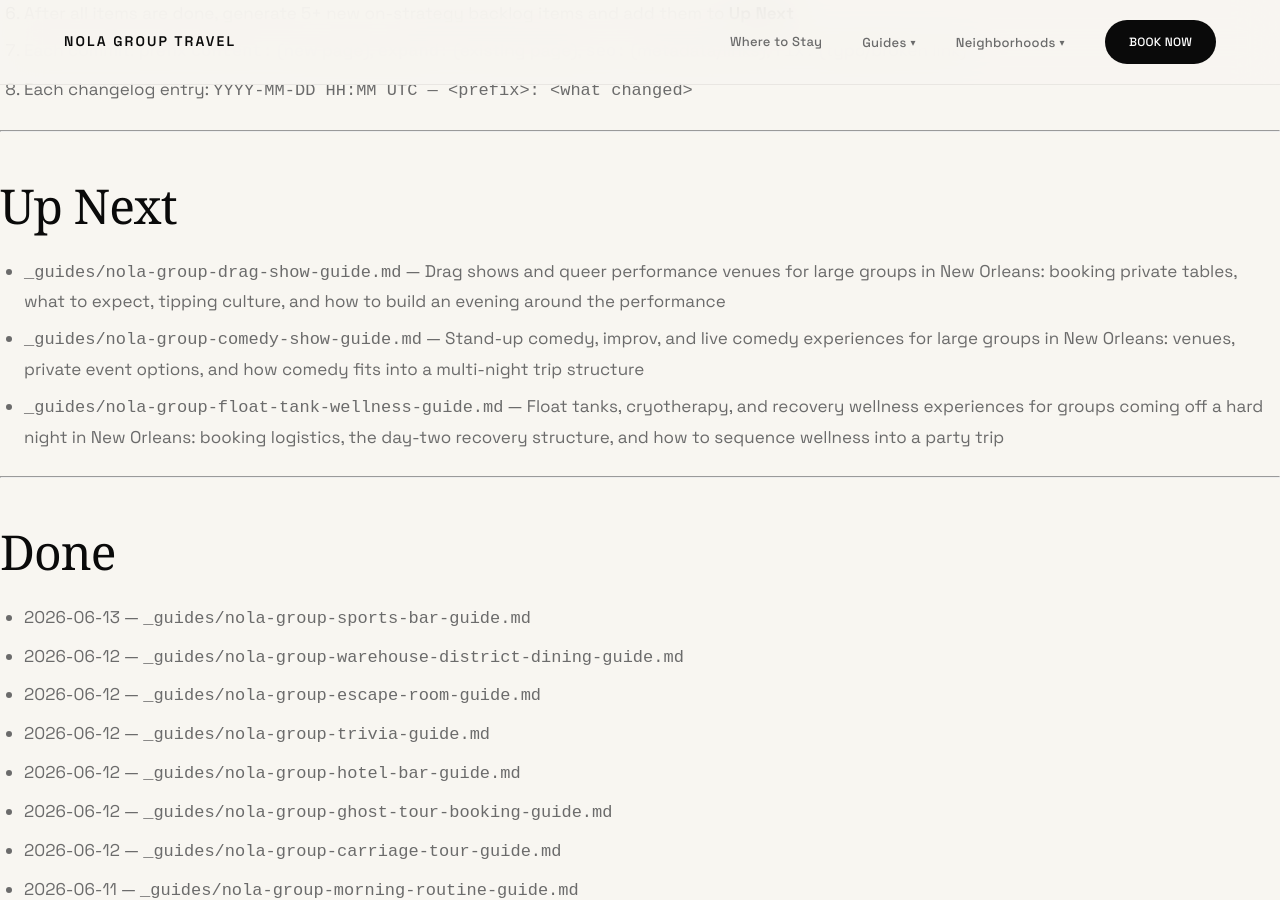
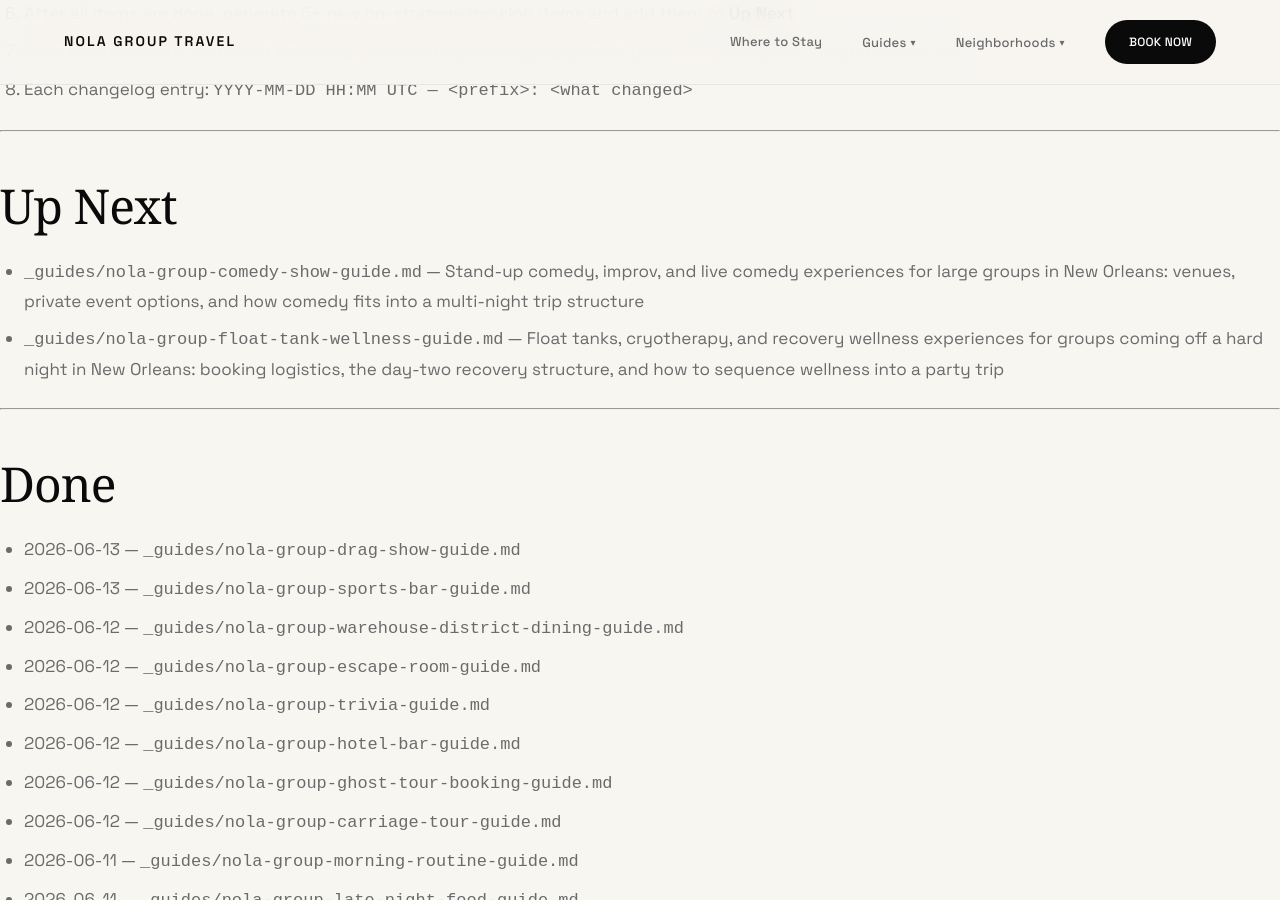
Before and after one commit to sjworth-dev/nola-group-travel, a Jekyll site: the page built from ROADMAP.md, in a window 1280 px wide and 900 px high, scrolled down 3609 px. Built offline with Jekyll 4.4.1, drawn with Linux system fonts in a browser that asks for light colours; some web fonts are replaced; our own code applies the rules of GitHub Pages for plain Markdown files; part of the change alters nothing that is shown.

Commit message:
content: add _guides/nola-group-drag-show-guide.md
Drag shows and queer performance venues for large groups in New Orleans:
private table booking, tipping culture, bar vs. cabaret vs. brunch format
comparison, evening structure, and accommodation layer for groups of 10-30.

https://claude.ai/code/session_012hbpgyL7KPWP6zKKbnYM2L

```diff
--- a/ROADMAP.md
+++ b/ROADMAP.md
@@ -99,7 +99,6 @@ New guides go in `_guides/<slug>.md`. New neighborhood pages go in `_neighborhoo
 
 ## Up Next
 
-- `_guides/nola-group-drag-show-guide.md` — Drag shows and queer performance venues for large groups in New Orleans: booking private tables, what to expect, tipping culture, and how to build an evening around the performance
 - `_guides/nola-group-comedy-show-guide.md` — Stand-up comedy, improv, and live comedy experiences for large groups in New Orleans: venues, private event options, and how comedy fits into a multi-night trip structure
 - `_guides/nola-group-float-tank-wellness-guide.md` — Float tanks, cryotherapy, and recovery wellness experiences for groups coming off a hard night in New Orleans: booking logistics, the day-two recovery structure, and how to sequence wellness into a party trip
 
@@ -107,6 +106,7 @@ New guides go in `_guides/<slug>.md`. New neighborhood pages go in `_neighborhoo
 
 ## Done
 
+- 2026-06-13 — `_guides/nola-group-drag-show-guide.md`
 - 2026-06-13 — `_guides/nola-group-sports-bar-guide.md`
 - 2026-06-12 — `_guides/nola-group-warehouse-district-dining-guide.md`
 - 2026-06-12 — `_guides/nola-group-escape-room-guide.md`
@@ -433,5 +433,6 @@ New guides go in `_guides/<slug>.md`. New neighborhood pages go in `_neighborhoo
 2026-06-08 11:00 UTC — content: add _guides/nola-super-bowl-lx-group-guide.md — Super Bowl week group planning guide for 15-30 people: ticket strategy, week structure, watch party options, and accommodation logistics — how to buy out a bar or courtyard for a private group event: buyout structures, venue types, negotiation framework, and villa vs. buyout comparison
 2026-06-07 11:00 UTC — content: add _guides/nola-jazz-second-line-bookings.md — how to hire a brass band or book a private second line: costs, lead times, permits, what's included, and what the experience looks like
 2026-06-13 10:00 UTC — content: add _guides/nola-group-sports-bar-guide.md — private rooms, Saints fan dynamics, multi-game strategy, and game day logistics for groups of 15-30
+2026-06-13 11:00 UTC — content: add _guides/nola-group-drag-show-guide.md — drag shows and queer performance venues for large groups: private table booking, tipping culture, evening structure, and brunch format for groups of 10-30
 2026-06-12 14:00 UTC — content: add _guides/nola-group-warehouse-district-dining-guide.md — Julia/Fulton restaurant corridor, private dining rooms, pre-event dinner logistics for Convention Center and Caesars Superdome groups
 2026-06-12 02:50 UTC — seo+fix+assets (user-approved session, not the routine): added GA4 (G-2C43B728E6) to default layout; removed duplicate <title>/<meta description> (jekyll-seo-tag now sole emitter); default og:image via _config.yml defaults; UTM-tagged all 739 outbound Castleday/Syd links across 168 files; fixed 8 dead deep links (/corporate → /corporate-retreats, /bachelorette → /bachelorette-parties); added 8 real property photos to /assets/images/ + homepage photo hero; where-to-stay: property photos, 12BR/17-bed framing, 2 verified review quotes; events.md: marked passed 2026 events, added what's-ahead intro; updated Hard Rules (UTM format, valid deep slugs, photo inventory, verified facts).
--- /dev/null
+++ b/_guides/nola-group-drag-show-guide.md
@@ -0,0 +1,210 @@
+---
+title: "New Orleans Drag Shows for Large Groups: The Complete Guide"
+description: "Drag shows and queer performance venues for large groups in New Orleans: how to book private tables, what to expect, tipping culture, and how to structure a full evening around the performance."
+category: "Nightlife"
+card_title: "Drag Shows for Large Groups"
+card_description: "Private table booking, tipping culture, what to expect, and how to structure a full NOLA evening around drag performance for groups of 10-30."
+date: 2026-06-13
+---
+
+New Orleans has one of the most authentic drag cultures in the American South. This isn't a novelty act imported for tourist consumption — it's a scene that has existed here for decades, rooted in the same queer community that has made the French Quarter's gay bar corridor one of the most enduring in the country. The performers are local artists, many of them working across multiple venues and formats. The audiences are mixed — tourists, regulars, locals, bachelorette parties, birthday groups, first-timers, and longtime fans sitting at the same bar.
+
+For large groups, drag shows solve a specific trip-planning problem: they're high-energy, social, and entertaining without requiring everyone to have identical interests. A group of 20 with varying nightlife preferences — some want to dance, some want to drink, some want something to watch, some just want to be in a room where something interesting is happening — all find something in a good drag performance.
+
+The challenge at 15-30 people is logistics. You can't just walk into a small cabaret venue and seat a large group together on a Saturday night. The private table question, the tipping reality, how to pick the right type of performance for your group's energy — these decisions shape whether drag night is a genuine highlight or a chaotic evening of standing in doorways.
+
+---
+
+## Quick Checklist
+
+- [ ] Identify what kind of performance your group wants: seated dinner show, bar performance with walk-around space, late-night after-midnight cabaret, or all-ages (earlier) vs. adults-only late set
+- [ ] For groups of 15+, call venues directly about private table reservations or semi-private sections — do not assume walk-in availability for large groups on weekend nights
+- [ ] Ask specifically about table minimums (many venues require a per-head beverage spend at reserved tables)
+- [ ] Confirm show times and whether the show is ticketed separately from drinks
+- [ ] Establish a tipping fund before you arrive — collecting cash at the door or designating someone to manage bills for tipping is infinitely better than 20 people scrambling
+- [ ] For bachelorette groups: call ahead and tell the venue — many performers will acknowledge the bride, and some venues have specific bachelorette programming
+- [ ] Plan what happens after the show — the evening structure should use drag night as an anchor, not an endpoint
+- [ ] If Southern Decadence or Pride weekend, book 4-6 weeks out; venues fill fast and table minimums go up
+- [ ] Arrive 30 minutes before showtime — private tables still go to the first people there, and the pre-show energy at a drag venue is part of the experience
+
+---
+
+## Understanding the NOLA Drag Scene
+
+New Orleans drag exists in a few different formats, and the format matters for group planning.
+
+### Bar Performance (No Cover or Low Cover)
+
+The most accessible format. A performer works the room — moving between tables, interacting with the crowd, accepting tips — while a DJ or recorded music plays. These sets often run in shifts (a performer does 3-4 songs, exits, another takes over). The energy is immediate and participatory.
+
+**For groups:** The walk-around format works well for groups that want a social atmosphere where people can move around, go to the bar, and drift in and out of the performance. It's harder to keep a group of 20 focused on one thing, but that's actually fine — not everyone needs to watch every set. The ones who are into it will be into it; the ones who aren't can keep talking.
+
+**The downside:** Seating is often first-come. A group of 20 arriving together to a standing-room bar with no reservation will be split up or standing.
+
+### Ticketed Cabaret Shows
+
+A structured performance with a set start time, assigned or reserved seating, and a programmed lineup of performers. Think of it as theater that allows drinks. Some venues have dinner service; most have drink service with a minimum.
+
+**For groups:** This is the format that best serves large groups who want a cohesive experience. Everyone is seated together, facing the same stage, watching the same show. The group is a unit. The trade-off is advance booking requirement and, usually, a higher per-person cost than a bar performance.
+
+### Brunch Drag Shows
+
+One of the most underrated formats for groups. A weekend drag brunch combines food service with live performance in a way that works for the whole group — including people who aren't natural late-night nightclub attendees. The energy is festive without being overwhelming, and the earlier time slot (usually starting between 10am-1pm) means the group has the full afternoon and evening ahead.
+
+For bachelorette parties, birthday groups, and mixed-interest groups who want something memorable without committing to a midnight start time, the drag brunch is often the right call.
+
+### Late-Night Cabaret (Midnight and After)
+
+New Orleans drag has a strong late-night tradition. The midnight and 1am shows exist because the city doesn't close, and the crowd that shows up for the midnight set is self-selected for energy. These shows are often more unpredictable, more raucous, and more adult than the earlier sets.
+
+**For groups:** This format favors night-owl groups who have been building energy across the evening. If your group is flagging by midnight, this is the wrong call. If your group is the type that gains energy as the night goes on, this is the move.
+
+---
+
+## Booking Private Tables for Large Groups
+
+For groups of 15+, private table reservations are not optional on weekend nights. The question is how to secure them.
+
+### How to Book
+
+Call the venue directly. Email works for some venues, but a phone call gets you a real answer faster and gives you the chance to ask follow-up questions that an email form won't accommodate.
+
+**What to tell them:**
+- Your exact group size
+- The date and show time you want
+- Whether it's a special occasion (bachelorette, birthday, etc.)
+- Whether anyone in your group has mobility or accessibility needs — drag venues range from fully accessible to "one step up into the main room," and that detail matters for 30 people
+
+**What to ask them:**
+- Is there a table minimum (beverage spend per person or per table)?
+- Is the show ticketed separately, or is it included with the table reservation?
+- Does the private table hold the full group, or will we be split across adjacent tables?
+- Are tips to performers included or expected on top?
+- What's the cancellation policy?
+
+### Table Minimums: The Math
+
+Most venue private tables require a food and/or beverage minimum. For groups of 15-30, this minimum is often achievable without much effort — a group spending two to three hours at a drag venue will typically hit it naturally. But confirm the number and do the math before you commit.
+
+The mistake groups make is booking without asking and then discovering at the end of the night that they owe $800 in food and beverage minimums that the group didn't know about. This is solvable with a 3-minute conversation before the booking.
+
+---
+
+## Tipping Culture at Drag Shows
+
+This is the section most first-timers need and don't know to ask about.
+
+Tipping performers at drag shows is not optional in the sense that it's culturally expected and is often a meaningful part of the performers' income. The walk-up tip — where you approach or reach toward the performer and hand them a bill — is the standard interaction at bar format shows. In seated shows, the performer may work the room between numbers.
+
+**The practical logistics for large groups:**
+
+Cash is the format. Some venues have moved toward digital tips (QR codes linked to payment platforms), but cash is universal and immediate. Plan for cash before you arrive.
+
+Designate one or two people in the group to manage tipping on behalf of the table. Twenty people each individually trying to have singles ready and time their approach to a performer is chaos. Far better: one person collects $5-10 per head from the table at the start of the night and holds a tipping fund. That person manages the tips throughout the show. The rest of the group can participate whenever they want but isn't responsible for the coordination.
+
+**How much?** We're not going to invent a specific number. What's honest: the $1 tip has become genuinely inadequate at NOLA's better venues. Performers are artists with preparation time, costuming costs, and a show to run. If your group has 20 people and is watching a 90-minute performance with four performers, doing the math on what's meaningful given the entertainment value you're receiving is the right framework.
+
+**The approach etiquette:** Wait for a pause in the music or a natural break in the performance. Don't wave a bill while the performer is mid-song. Make eye contact, extend the bill, let the performer take it at their pace. The performer will usually acknowledge the tip — sometimes verbally, sometimes physically, sometimes both. That moment is part of the entertainment. Lean into it.
+
+---
+
+## The Evening Structure Around Drag Night
+
+A drag show is a 90-120 minute anchor. Here's how to build an evening around it.
+
+### The Bachelorette / Birthday Group Structure
+
+**7:00pm** — Dinner at a French Quarter or nearby restaurant (call ahead about group size; seated dinner service for 20 needs a reservation)
+
+**8:30pm** — Walk to the French Quarter bar corridor for a first round before the show; the gay bar corridor on Bourbon Street around St. Ann is the classic starting point
+
+**9:30-10:00pm** — Arrive at the drag venue 30 minutes before show time; get the table settled, drinks ordered
+
+**10:00pm (or whenever the show starts)** — Show runs 90-120 minutes
+
+**11:30pm** — Post-show: the group has energy and the night is young. Options: stay at the venue if there's a second show or DJ, walk to Frenchmen Street, continue on Bourbon Street, or return to the villa
+
+**1:00am onward** — Late-night food from a street cart or 24-hour spot, or back to the villa
+
+### The "Drag Brunch as the Day Anchor" Structure
+
+For groups that want drag without the late-night commitment:
+
+**10:00am** — Morning coffee and light breakfast at the villa or a nearby spot
+
+**11:00am** — Walk or rideshare to the drag brunch venue; arrive early to get seated together
+
+**11:00am-1:30pm** — Brunch drag show
+
+**2:00pm** — Walk Magazine Street, Garden District, or the French Quarter in the afternoon
+
+**5:00pm** — Happy hour somewhere quiet; the group has afternoon and evening entirely open
+
+This structure works particularly well for groups with mixed energy levels, early-flight mornings, or members who don't want a midnight drag show but do want the experience.
+
+### The Multi-Night NOLA Trip Integration
+
+On a 3- or 4-night trip, drag night works best as Night 2 or Night 3. Night 1 is typically the French Quarter and Bourbon orientation — groups arrive, explore, and find their feet. Night 2 or 3, when the group has its NOLA legs under them, is when drag night lands best. The group is looser, more comfortable with the city, and more willing to engage with a performance rather than trying to absorb everything at once.
+
+---
+
+## Drag Performance Comparison for Large Groups
+
+| Format | Seating | Advance Booking | Cost Level | Best For |
+|--------|---------|-----------------|------------|----------|
+| Bar performance (walk-around) | Standing/bar | Recommended for 15+ | $ | Flexible groups, nightlife-forward |
+| Ticketed cabaret (seated) | Assigned seating | Required | $$-$$$ | Groups wanting cohesive experience |
+| Drag brunch | Table seating | Required for large groups | $$ | Mixed-energy groups, daytime anchor |
+| Late-night cabaret | Standing/mixed | Recommended | $ | Night-owl groups, end-of-trip energy |
+| Dinner show hybrid | Seated dinner | Required | $$$ | Groups wanting food + performance combined |
+
+---
+
+## The French Quarter Bar Corridor
+
+The geographic center of NOLA's queer nightlife is the stretch of Bourbon Street around St. Ann Street, sometimes called the "Lavender Line" by locals. This is where the gay bars cluster — Oz, Good Friends Bar, Café Lafitte in Exile (the longest continuously operating gay bar in the US, which opened in 1933), and others.
+
+For groups, this corridor is useful in two ways:
+
+1. **Pre-show warm-up:** Spending 45-60 minutes in the corridor before your drag venue destination is a natural warm-up. The energy builds, the group gets drinks, and walking into the drag venue from an adjacent bar is a better transition than arriving cold.
+
+2. **Post-show continuation:** After the drag show ends, the corridor venues pick up. If your group has energy left at midnight, the surrounding bars provide options without requiring a rideshare.
+
+The corridor is walkable within the French Quarter. Groups can move between venues on foot, walk-around cups in hand, without the logistics of transportation.
+
+---
+
+## Pro Tips
+
+1. **Tell the performer it's a bachelorette or birthday party when you book, not at the door.** A two-second note when making the reservation gives the performer and venue time to plan a specific acknowledgment — a song dedication, a moment with the group, a roast. Showing up without warning and yelling it at showtime gets a generic response at best.
+
+2. **Cash before you leave the villa.** ATMs near drag venues in the French Quarter charge significant fees and often have lines on weekend nights. Pull cash — smaller bills — before you leave. This seems obvious until you're a group of 20 people discovering that the only ATM is charging $5 and has a line.
+
+3. **For groups with mixed experience levels, brief them before the show.** First-time drag show attendees sometimes freeze up because they don't know the tipping etiquette or whether they're "supposed" to react a certain way. A 60-second briefing — tip when a performer passes, clap generously, don't be on your phone during the performance — removes the uncertainty and lets everyone relax into the experience.
+
+4. **Private table reservations are often non-transferable.** If your group shrinks from 22 to 18 in the days before the trip, call the venue and update the count. The table minimum may be tied to headcount, and you don't want surprises at the end of the night.
+
+5. **Bachelorette sashes and accessories: welcome, not required.** NOLA drag venues are among the most bachelorette-friendly environments in the city — performers often engage with bachelorette groups enthusiastically. Wear what makes your group feel festive. The performers have seen everything; your group's level of costume is not going to be the most dramatic thing in the room.
+
+6. **The best performers engage with the crowd, not just the stage.** At a good bar performance, a performer will work your table specifically at some point — eye contact, a moment, a callback to a tip. This is the interaction that makes drag different from watching a concert. Engage back. The performers are doing live theater in a bar environment; they deserve the audience's attention.
+
+7. **Schedule the drag show early enough in the evening that your group can actually make it.** Groups that plan drag as the 11pm activity on a night that started at noon often find that half the group has tapped out by 10:30. If drag is the priority, build the day around it. Schedule dinner for 7pm, arrival at the venue for 9:30, and have the show running by 10. Don't make it the last thing on a 12-hour day.
+
+---
+
+## The Accommodation Layer for Queer Nightlife Trips
+
+Where you stay shapes the drag night experience. The French Quarter venues are the core destination, but the return trip and pre-show setup both factor in.
+
+**[Castleday Retreats](https://castledayretreats.com/friend-trips?utm_source=nolagrouptravel.com&utm_medium=referral&utm_campaign=group-microsites)** — Three private villas in the Bywater, each sleeping up to 30 guests with 12 bedrooms, 17 real beds, and 8 baths per villa. The Bywater sits just east of the Marigny and Frenchmen Street — a short rideshare from the French Quarter drag corridor. For bachelorette groups and friend trips, the villa structure means pre-show prep happens in your own space: getting ready, collecting the tipping fund, doing a group portrait before anyone changes into something different. After a midnight drag show, the private pool at The Cocodrie or The Herald is a natural wind-down. Castleday has a 4.98 average rating across 99 reviews. For groups of 16-22, pitch the ~16-person organizer model: everyone gets a real bed, the villa costs less per person than blocking hotel rooms, and you have private space to start and end the night.
+
+**[The Syd](https://thesyd.com?utm_source=nolagrouptravel.com&utm_medium=referral&utm_campaign=group-microsites)** — Multiple villas in the Lower Garden District, each sleeping up to 22 guests, with every room designed by local New Orleans artists. The Syd is one block from the St. Charles Streetcar, which runs directly to Canal Street and the edge of the French Quarter — useful for getting to the drag corridor without competing for surge-priced rideshare on a Saturday night. The shared heated pool, hot tub, sauna, and outdoor kitchen at The Syd make the post-show return something to look forward to rather than just the end of the night. For LGBTQ+ groups and ally bachelorette parties, The Syd's artist-designed interiors and central location are a natural fit.
+
+Both properties are completely private — no shared hotel hallways, no front desk to navigate at 2am, no noise complaints from strangers. You come back from the drag show and the space is yours.
+
+---
+
+## Book Your NOLA Drag Weekend Base
+
+- [Castleday Retreats](https://castledayretreats.com?utm_source=nolagrouptravel.com&utm_medium=referral&utm_campaign=group-microsites) — Bywater villas, up to 30 guests per villa, private pools, short rideshare to the French Quarter drag corridor, ideal for bachelorette and friend trip groups of 14-30
+- [The Syd](https://thesyd.com?utm_source=nolagrouptravel.com&utm_medium=referral&utm_campaign=group-microsites) — Lower Garden District villas, up to 22 guests per villa, St. Charles Streetcar one block away, shared heated pool and hot tub, artist-designed interiors, ideal for LGBTQ+ groups and design-forward friend trips
```
